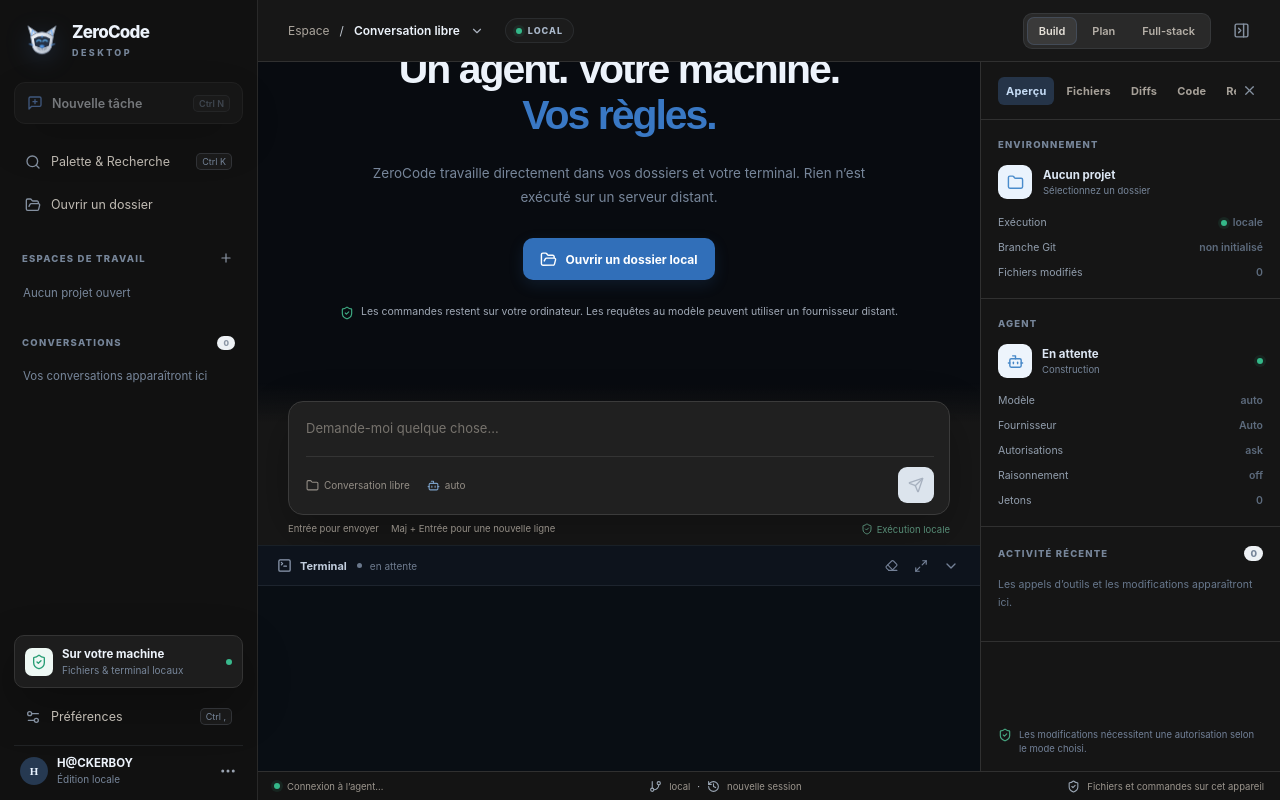
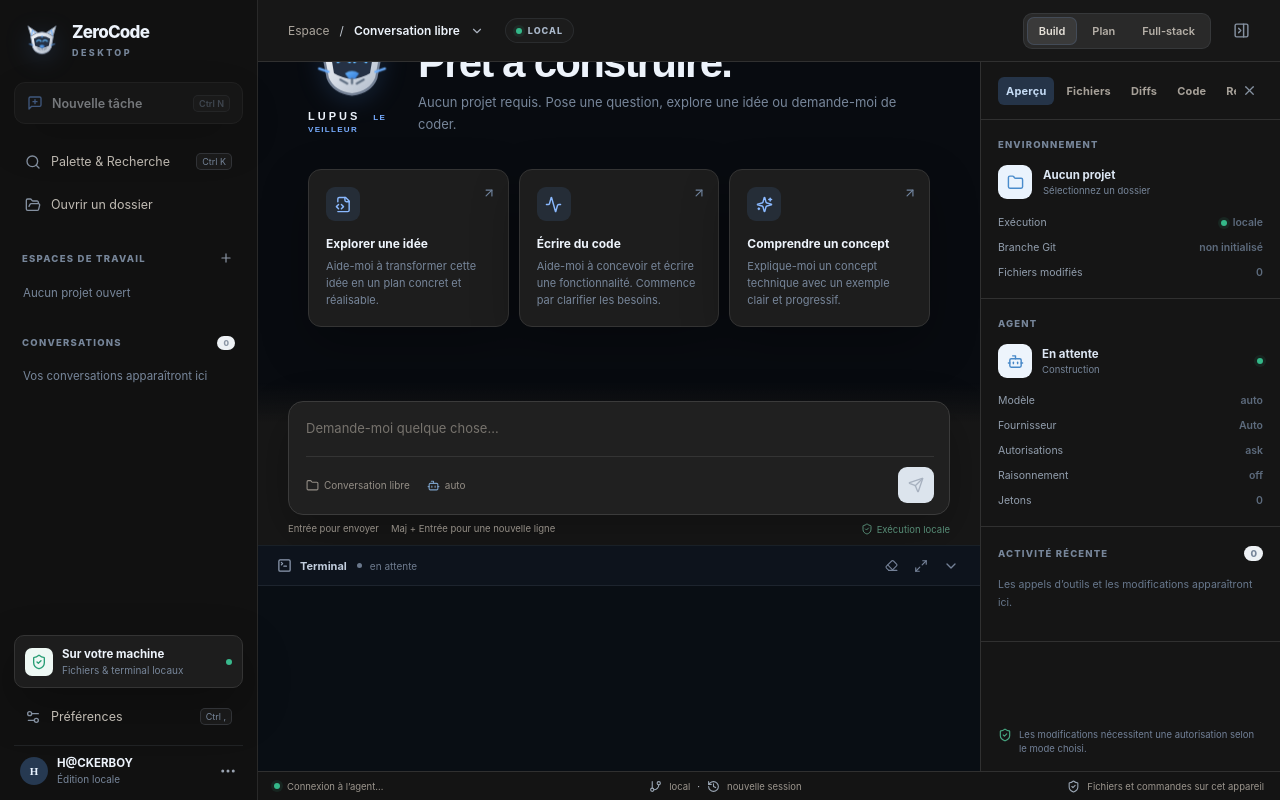
Before and after one commit to hackerboy-223/zerocode, a React (Vite) app in the folder desktop/: page / in a window 1280 px wide. Built offline with nearby package versions, Linux system fonts and the light colour scheme.

Commit message:
fix(desktop): show free-chat home without project gate

```diff
--- a/desktop/src/App.tsx
+++ b/desktop/src/App.tsx
@@ -29,9 +29,9 @@ import type {
 } from "./types";
 
 const starterIdeas = [
-  { title: "Comprendre le projet", prompt: "Cartographie ce projet, explique son architecture et repère les priorités." },
-  { title: "Corriger un bug", prompt: "Analyse le projet, identifie le bug le plus probable, corrige-le et vérifie le résultat." },
-  { title: "Construire une fonctionnalité", prompt: "Étudie les conventions du projet puis implémente une fonctionnalité complète et testée." }
+  { title: "Explorer une idée", prompt: "Aide-moi à transformer cette idée en un plan concret et réalisable." },
+  { title: "Écrire du code", prompt: "Aide-moi à concevoir et écrire une fonctionnalité. Commence par clarifier les besoins." },
+  { title: "Comprendre un concept", prompt: "Explique-moi un concept technique avec un exemple clair et progressif." }
 ];
 
 const shortPath = (path: string) => path.replace(/\/+$/, "").split(/[\\/]/).filter(Boolean).pop() || path;
@@ -967,15 +967,6 @@ export default function App() {
           <main className="chat-column">
             <div className="chat-scroll" ref={scrollRef}>
               {messages.length === 0 ? (
-                <motion.div className="welcome-screen" initial={{ opacity: 0, y: 14 }} animate={{ opacity: 1, y: 0 }}>
-                  <Lupus size="large" />
-                  <p className="eyebrow">VOTRE ENVIRONNEMENT DE DÉVELOPPEMENT</p>
-                  <h1>Un agent. Votre machine.<br /><em>Vos règles.</em></h1>
-                  <p className="welcome-copy">ZeroCode travaille directement dans vos dossiers et votre terminal. Rien n’est exécuté sur un serveur distant.</p>
-                  <button className="primary-button" onClick={chooseWorkspace}><FolderOpen size={17} /> Ouvrir un dossier local</button>
-                  <div className="welcome-foot"><ShieldCheck size={14} /> Les commandes restent sur votre ordinateur. Les requêtes au modèle peuvent utiliser un fournisseur distant.</div>
-                </motion.div>
-              ) : messages.length === 0 ? (
                 <motion.div className="empty-chat" initial={{ opacity: 0, y: 16 }} animate={{ opacity: 1, y: 0 }} transition={{ duration: 0.5 }}>
                   <div className="greeting-row"><Lupus size="large" /><div><span className="eyebrow">LUPUS · LE VEILLEUR</span><h1>Prêt à construire.</h1><p>{workspace ? <>Le projet <strong>{shortPath(workspace)}</strong> est ouvert sur votre machine.</> : <>Aucun projet requis. Pose une question, explore une idée ou demande-moi de coder.</>}</p></div></div>
                   <div className="suggestion-grid">
```
